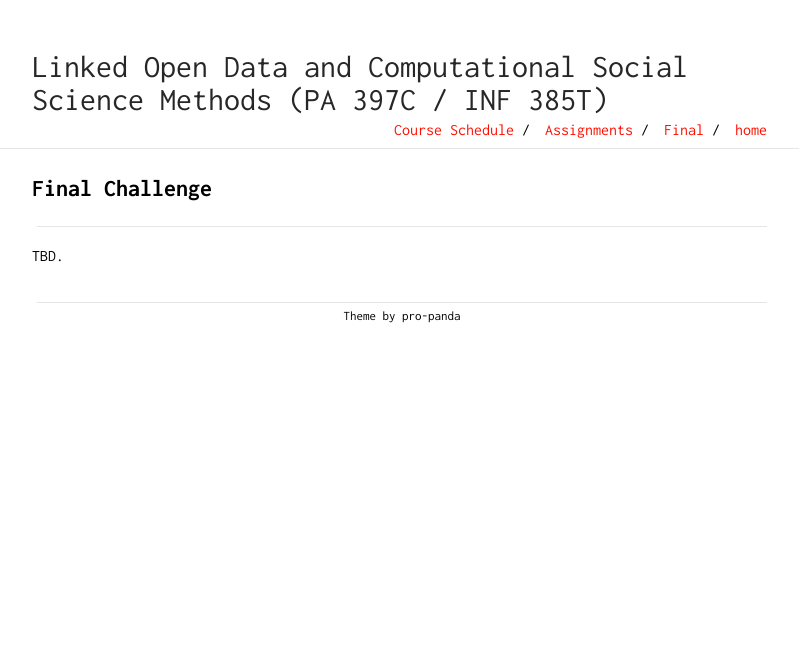
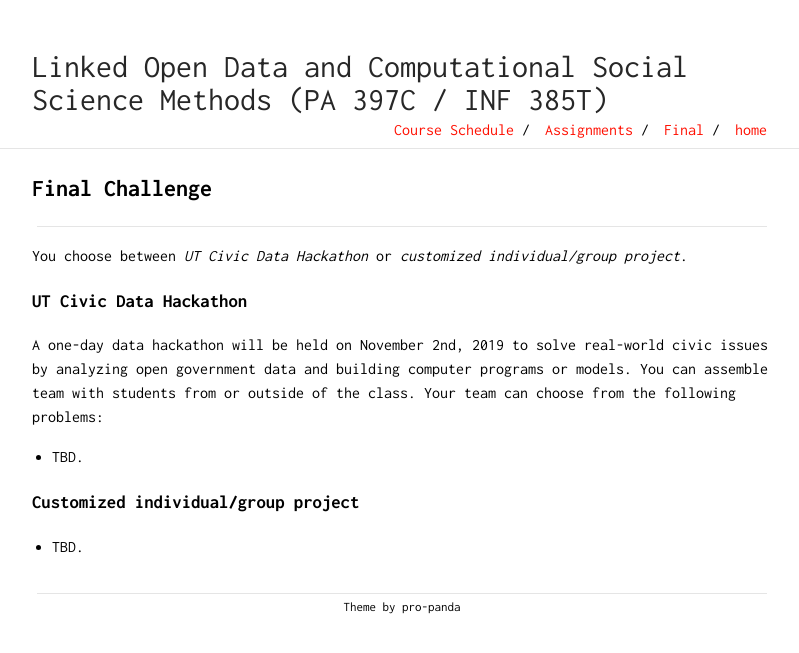
Before and after one commit to Xinjian-Paul-Li/open_data, a Jekyll site: the page built from docs/final.md, in a window 1280 px wide. Shown: the top 653 px of the page, without its empty margins (238-1037 px from the left). Built offline with Jekyll 4.4.1, drawn with Linux system fonts in a browser that asks for light colours; our own code applies the rules of GitHub Pages for plain Markdown files.

```diff
--- a/docs/final.md
+++ b/docs/final.md
@@ -1,3 +1,13 @@
 ## Final Challenge
 ---
-TBD.
+You choose between _UT Civic Data Hackathon_ or _customized individual/group project_.
+
+### UT Civic Data Hackathon
+
+A one-day data hackathon will be held on November 2nd, 2019 to solve real-world civic issues by analyzing open government data and building computer programs or models. You can assemble team with students from or outside of the class. Your team can choose from the following problems:
+
+- TBD.
+
+### Customized individual/group project
+
+- TBD.
```
Also changed, not shown: docs/course_schedule.md (+5 -0 lines).
